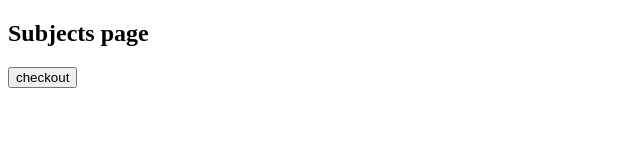
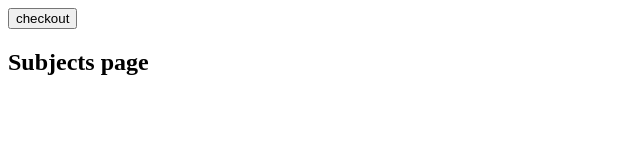
Before and after one commit to sammy-russom/Web-Course-work-1-, a plain HTML site: page index.html in a window 1280 px wide. Shown: the whole page, without its empty margins (0-640 px from the left). Drawn offline with nearby package versions, Linux system fonts and the light colour scheme.

Commit message:
Update index.html

```diff
--- a/index.html
+++ b/index.html
@@ -9,13 +9,27 @@
 </head>
 <body>
     <div id="app">
-        <section id="subject_page" v-if="can_showSubjects">
-            <h2>Subjects page</h2>
+        <header>
             <button v-on:click="checkout">checkout</button>
-        </section>
-        <section id="cart_page" v-else>
+        </header>
+        <main>
+            <section id="subject_page" v-if="can_showSubjects">
+                <h2>Subjects page</h2>
+                <div id="container">
+                    <div id="filters">
 
-        </section>
+                    </div>
+                    <div id="subjects">
+                        <div class="subject">
+
+                        </div>
+                    </div>
+                </div>
+            </section>
+            <section id="cart_page" v-else>
+
+            </section>
+        </main>
     </div>
 </body>
 <script>
@@ -32,6 +46,7 @@
             }
         },
         data:{
+            sitename:"Web Academy",
             showSubjects:true
         }
     })
```
